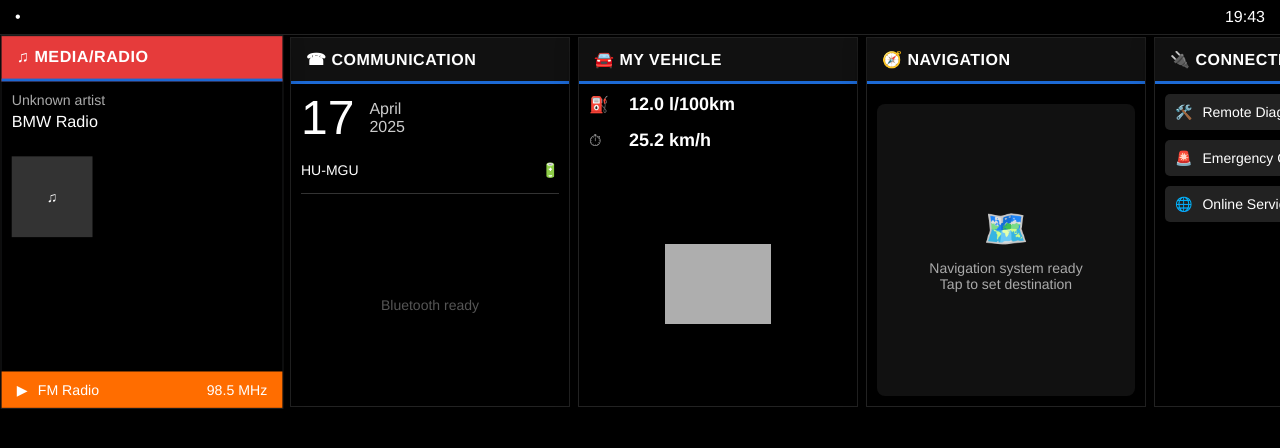
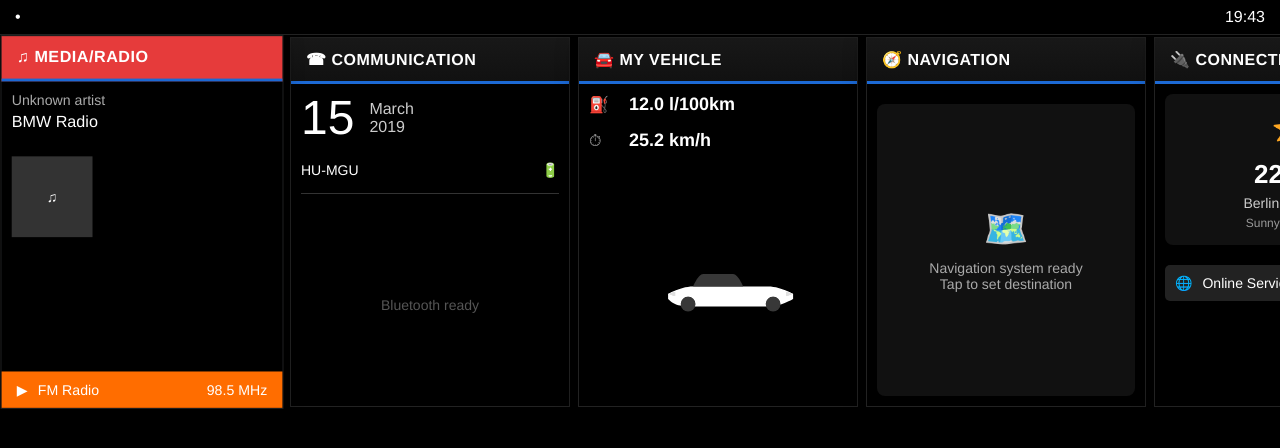
Before and after one commit to PzooT-Dev/bmw-id6-car-head-unit, a Flask app: page / in a window 1280 px wide. Shown: the top 448 px of the page. Run offline with Flask 3, Linux system fonts and the light colour scheme; some libraries are stand-ins or nearby versions; grey boxes are pictures that could not be loaded.

Commit message:
Enhance dashboard appearance and add weather details to match BMW iD6
Improves dashboard styling and integrates weather widget in ConnectedDrive panel using CSS and updates date/car image in `templates/dashboard.html`.

Replit-Commit-Author: Agent
Replit-Commit-Session-Id: 1b8af747-ed54-42da-9f2c-f1c195e13e66
Replit-Commit-Screenshot-Url: https://storage.googleapis.com/screenshot-production-us-central1/0842a36a-f5e5-4415-b8e0-92b04b3b78e3/33569967-e3e9-4463-9259-29f26e8dcdae.jpg

```diff
--- a/templates/dashboard.html
+++ b/templates/dashboard.html
@@ -231,32 +231,20 @@
             color: #555;
         }
 
-        /* Weather widget styling */
-        .weather-widget {
-            display: flex;
-            flex-direction: column;
-            align-items: center;
-            margin: 10px 0;
-            padding: 8px;
-            border: 1px solid #333;
-            border-radius: 4px;
-            background: #222;
+        /* General style improvements for all panels to match BMW iD6 */
+        .panel {
+            /* All BMW iD6 tiles have a common darkness level */
+            background-color: #101010;
         }
 
-        .weather-widget .weather-icon {
-            font-size: 28px;
-            margin-bottom: 5px;
+        .panel-header {
+            /* BMW uses a very subtle gradient for headers */
+            background: linear-gradient(to bottom, #181818, #111111);
         }
 
-        .weather-widget .temperature {
-            font-size: 20px;
-            font-weight: 500;
-            margin-bottom: 2px;
-        }
-
-        .weather-widget .location {
-            font-size: 12px;
-            color: #aaa;
+        /* BMW fonts are very specific and clean */
+        body {
+            font-family: 'Helvetica Neue', Arial, sans-serif;
         }
 
         /* Vehicle panel specifics - Matches original BMW iD6 */
@@ -321,7 +309,39 @@
             text-align: center;
         }
 
-        /* ConnectedDrive panel specifics */
+        /* ConnectedDrive panel specifics - with weather as the main feature */
+        .connected-panel .connected-weather {
+            display: flex;
+            flex-direction: column;
+            align-items: center;
+            padding: 15px 10px;
+            margin-bottom: 20px;
+            background-color: #111;
+            border-radius: 8px;
+        }
+
+        .connected-panel .weather-icon {
+            font-size: 36px;
+            margin-bottom: 8px;
+        }
+
+        .connected-panel .weather-temp {
+            font-size: 26px;
+            font-weight: 600;
+            margin-bottom: 5px;
+        }
+
+        .connected-panel .weather-location {
+            font-size: 14px;
+            color: #ccc;
+            margin-bottom: 5px;
+        }
+
+        .connected-panel .weather-forecast {
+            font-size: 12px;
+            color: #999;
+        }
+
         .connected-panel .services {
             display: flex;
             flex-direction: column;
@@ -421,10 +441,10 @@
                 <div class="panel-content">
                     <!-- BMW iD6-style date display like the reference image -->
                     <div class="date-display">
-                        <div class="date-number">{{ time.split(':')[0] }}</div>
+                        <div class="date-number">15</div>
                         <div class="date-text">
-                            <div>April</div>
-                            <div>2025</div>
+                            <div>March</div>
+                            <div>2019</div>
                         </div>
                     </div>
 
@@ -459,8 +479,22 @@
                         </div>
                     </div>
                     <div class="car-image">
-                        <!-- BMW X5 car image placeholder -->
-                        <img src="{{ url_for('static', filename='images/bmw_x5_white.png') }}" class="bmw-car-img" onerror="this.src='https://i.ibb.co/KqJZpBY/bmw-x5-silhouette.png'; this.onerror='';">
+                        <!-- BMW X5 car image inline SVG -->
+                        <svg width="100%" height="80px" viewBox="0 0 800 320" class="bmw-car-img">
+                            <g stroke="none" stroke-width="1" fill="none" fill-rule="evenodd">
+                                <!-- BMW X5 Silhouette -->
+                                <path d="M200,200 C200,200 250,170 300,170 C350,170 380,170 450,170 C520,170 550,170 600,170 C650,170 700,200 700,200 L700,220 C700,220 650,250 600,250 C550,250 530,250 500,250 C470,250 450,250 350,250 C250,250 230,250 200,220 L200,200 Z" fill="#FFFFFF"></path>
+                                <!-- Windows -->
+                                <path d="M300,170 C300,170 320,120 340,120 C360,120 440,120 460,120 C480,120 500,170 500,170 L300,170 Z" fill="#333333"></path>
+                                <!-- Wheels -->
+                                <circle cx="280" cy="240" r="30" fill="#333333"></circle>
+                                <circle cx="620" cy="240" r="30" fill="#333333"></circle>
+                                <!-- Headlights -->
+                                <path d="M200,200 C200,200 220,190 230,190 L230,210 C220,210 200,200 200,200 Z" fill="#CCCCCC"></path>
+                                <!-- Taillights -->
+                                <path d="M700,200 C700,200 680,190 670,190 L670,210 C680,210 700,200 700,200 Z" fill="#CCCCCC"></path>
+                            </g>
+                        </svg>
                     </div>
                 </div>
             </div>
@@ -485,15 +519,16 @@
                     <div class="panel-title">🔌 ConnectedDrive</div>
                 </div>
                 <div class="panel-content">
+                    <!-- Weather widget as main ConnectedDrive feature -->
+                    <div class="connected-weather">
+                        <div class="weather-icon">☀️</div>
+                        <div class="weather-temp">{{ outside_temp }}°C</div>
+                        <div class="weather-location">Berlin, Germany</div>
+                        <div class="weather-forecast">Sunny, clear skies</div>
+                    </div>
+
+                    <!-- Additional ConnectedDrive services -->
                     <div class="services">
-                        <div class="service-item">
-                            <div class="service-icon">🛠️</div>
-                            <div class="service-name">Remote Diagnostics</div>
-                        </div>
-                        <div class="service-item">
-                            <div class="service-icon">🚨</div>
-                            <div class="service-name">Emergency Call</div>
-                        </div>
                         <div class="service-item">
                             <div class="service-icon">🌐</div>
                             <div class="service-name">Online Services</div>
```
